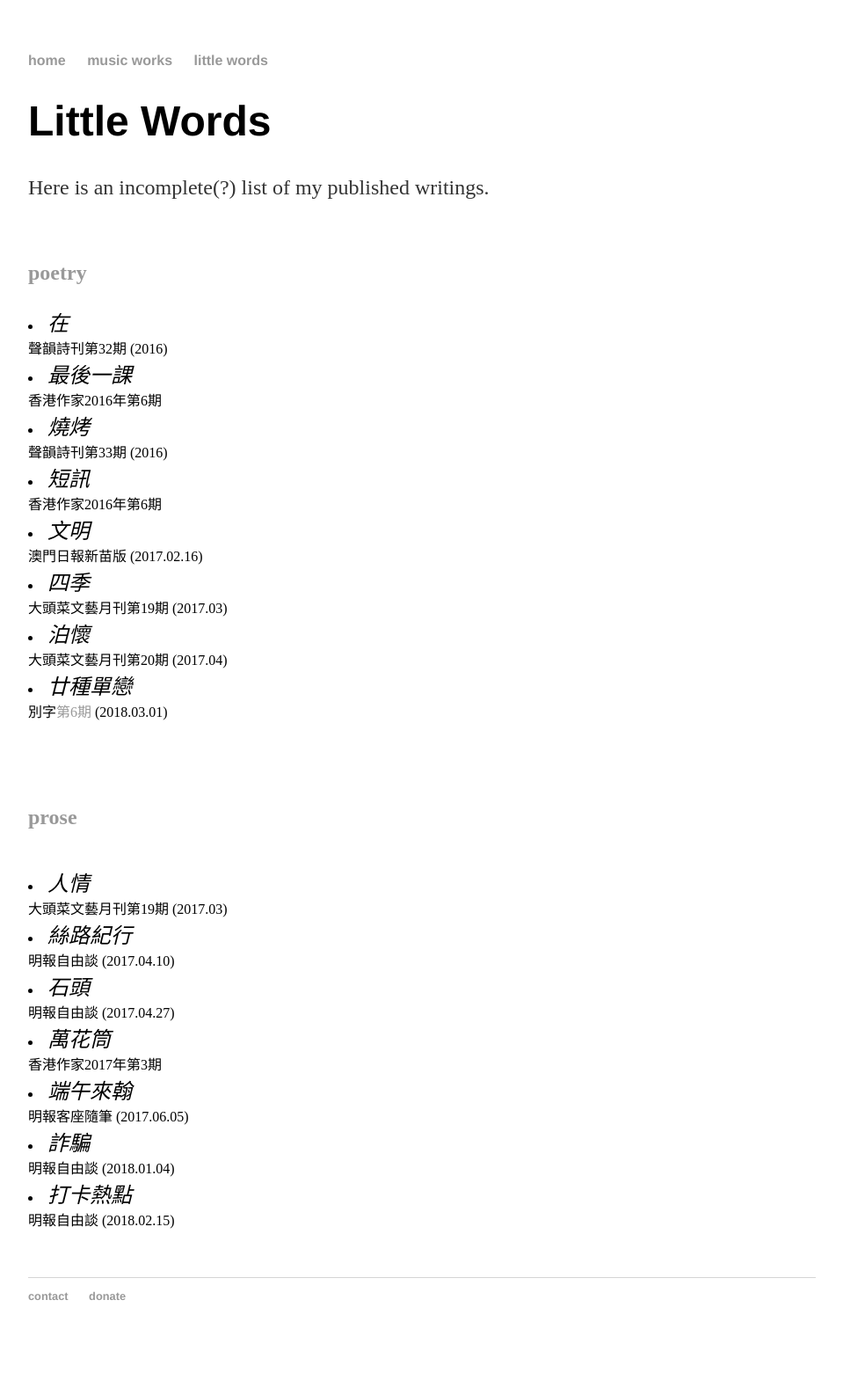
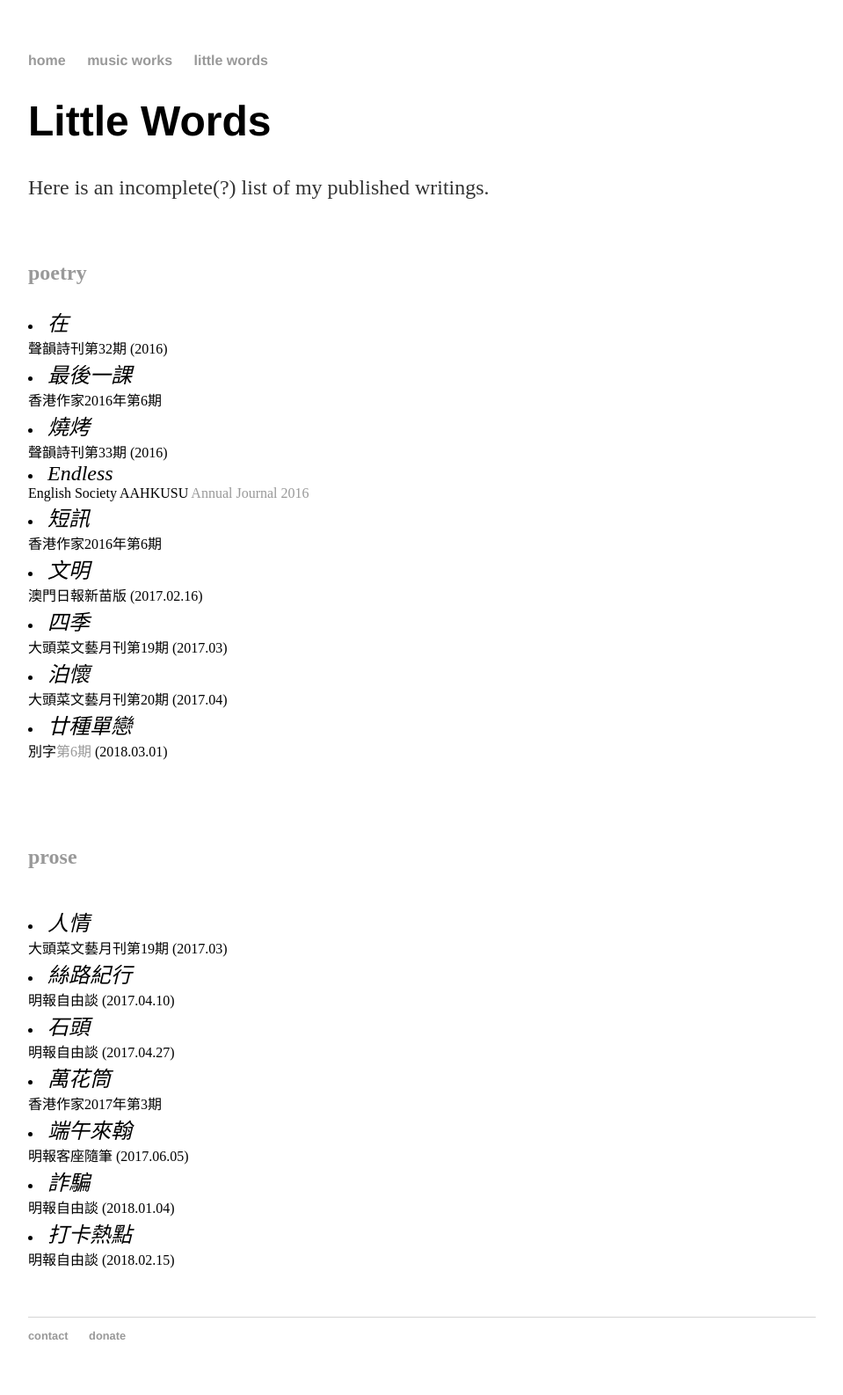
Before and after one commit to maksuihin/maksuihin.github.io, a Jekyll site: the page built from writings.html, in a window 1280 px wide. Shown: the whole page at 88% size, without its empty margins (160-1119 px from the left). Built offline with Jekyll 4.4.1, drawn with Linux system fonts in a browser that asks for light colours; before the commit the page ends 1541 px from its top, so only the background shows below that.

Commit message:
Update writings.html

```diff
--- a/writings.html
+++ b/writings.html
@@ -12,9 +12,10 @@ title: Little Words by MAK, Sui-hin
       <!--annualwriting-->
 	<!--麥瑞顯-->
       <p><h2>poetry</h2></p><u1><span lang="zh">
-	      <li><em>在</em> </br>聲韻詩刊第32期 (2016)<br/></li>
+<li><em>在</em> </br>聲韻詩刊第32期 (2016)<br/></li>
 <li><em>最後一課</em> </br>香港作家2016年第6期<br/></li>
-        <li><em>燒烤</em>    </br>聲韻詩刊第33期 (2016)<br/></li>
+<li><em>燒烤</em>    </br>聲韻詩刊第33期 (2016)<br/></li>
+<li><em>Endless</em> </br>English Society AAHKUSU <a href="https://issuu.com/hkuengsoc/docs/annual_journal_2016/35">Annual Journal 2016</a><br/></li>
 <li><em>短訊</em>    </br>香港作家2016年第6期<br/></li>
 <li><em>文明</em>    </br>澳門日報新苗版 (2017.02.16)<br/></li>
 <li><em>四季</em>    </br>大頭菜文藝月刊第19期 (2017.03)<br/></li>
```
